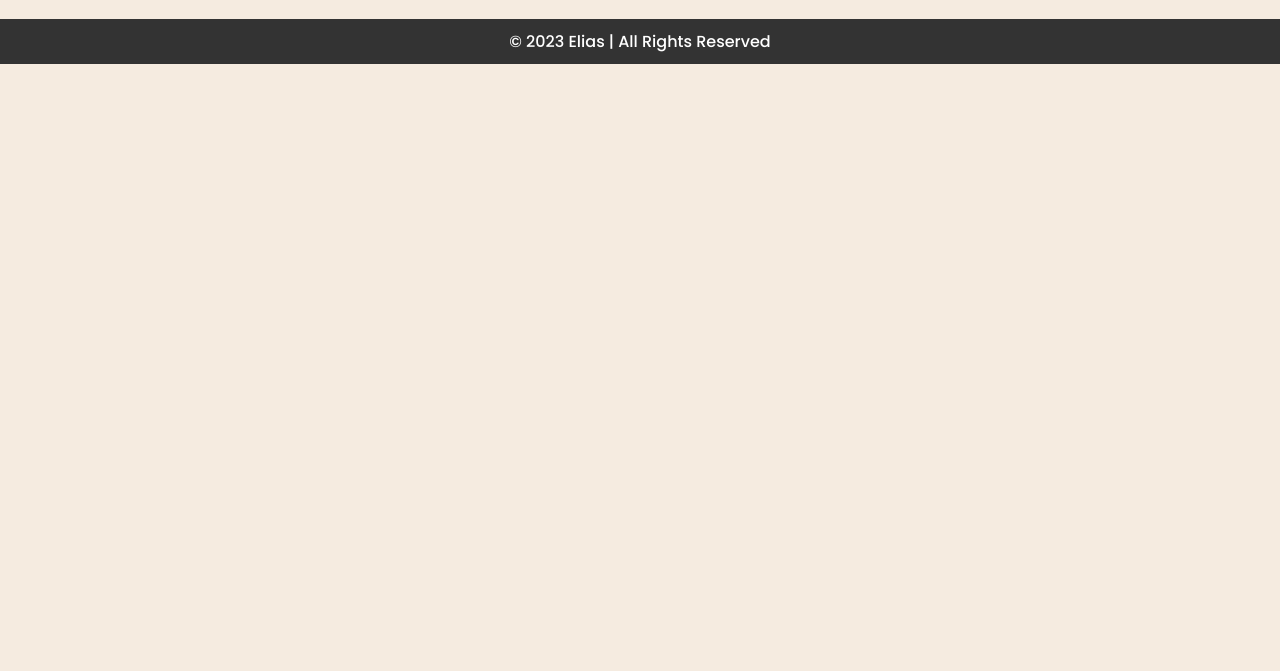
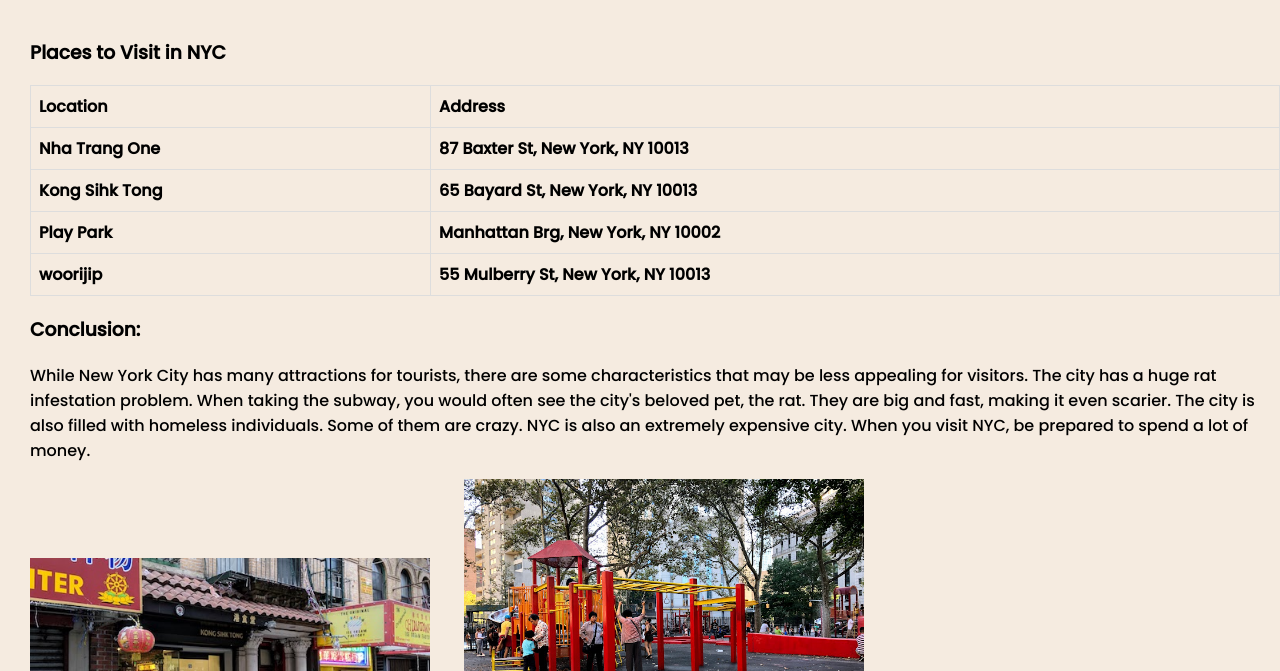
Before and after one commit to uwuelias/static-web, a plain HTML site: page spots.html in a window 1280 px wide. Shown: the part 129-800 px from the top of the page. Drawn offline with Linux system fonts and the light colour scheme; a web font is replaced by a local one.

Commit message:
finished

```diff
--- a/spots.html
+++ b/spots.html
@@ -20,6 +20,43 @@
         <h1>Elias Static Webpages</h1>
     </div>
 
+    <div class="container">
+        <div class="places">
+            <h3>Places to Visit in NYC</h3>
+            <table>
+                <tr>
+                    <th>Location</th>
+                    <th>Address</th>
+                </tr>
+                <tr>
+                    <th>Nha Trang One</th>
+                    <th>87 Baxter St, New York, NY 10013</th>
+                </tr>
+                <tr>
+                    <th>Kong Sihk Tong</th>
+                    <th>65 Bayard St, New York, NY 10013</th>
+                </tr>
+                <tr>
+                    <th>Play Park</th>
+                    <th>Manhattan Brg, New York, NY 10002</th>
+                </tr>
+                <tr>
+                    <th>woorijip</th>
+                    <th>55 Mulberry St, New York, NY 10013</th>
+                </tr>
+            </table>
+
+            <div class="bad-places">
+                <h3>Conclusion:</h3>
+                <p>While New York City has many attractions for tourists, there are some characteristics that may be less appealing for visitors. The city has a huge rat infestation problem. When taking the subway, you would often see the city's beloved pet, the rat. They are big and fast, making it even scarier. The city is also filled with homeless individuals. Some of them are crazy. NYC is also an extremely expensive city. When you visit NYC, be prepared to spend a lot of money.
+                </p>
+            </div>
+        </div>
+
+        <img src="images/kong.jpg" class="pics">
+        <img src="images/park.jpg" class="pics">
+    </div>
+
 
     <footer>&#169; 2023 Elias | All Rights Reserved</footer>
 
--- a/style.css
+++ b/style.css
@@ -89,3 +89,41 @@ footer {
     text-align: center;
     padding: 10px 0
 }
+
+.places table{
+    width: 100%;
+    border-collapse: collapse;
+}
+
+.places th, td {
+    border: 1px solid #dddddd;
+    text-align: left;
+    padding: 8px;
+}
+
+.video {
+    width: 50%;
+}
+
+.cats {
+    width: 40%;
+}
+
+.cats img{
+    width: 30%;
+    margin-right: 30px;
+}
+
+.fpic {
+    width: 20%;
+    margin-right: 30px;
+}
+
+.spic {
+    width: 300px;
+}
+
+.pics {
+    width: 400px;
+    margin-right: 30px;
+}
```
Also changed, not shown: favorites.html (+2 -0 lines), index.html (+6 -1 lines), skills.html (+4 -0 lines), images/fatcat1.jpg (added), images/fatcat2.jpg (added), images/gomtang.png (added), images/j1unblue.png (added), images/kong.jpg (added), images/park.jpg (added), images/shin.png (added), images/spotifylogo.png (added).
